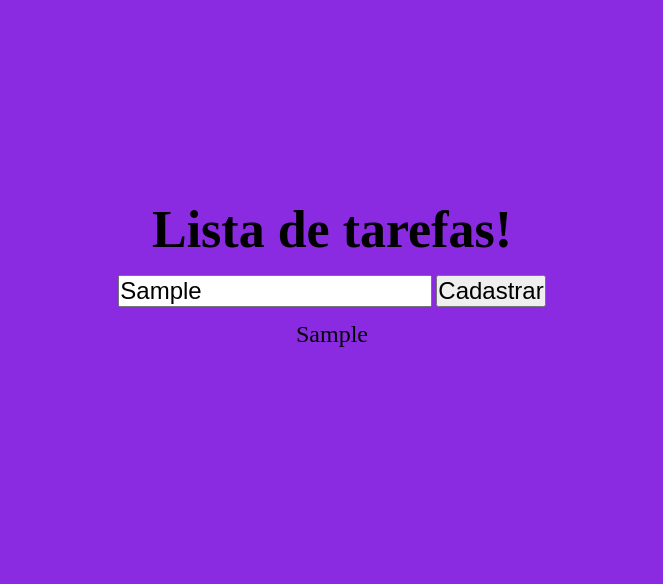
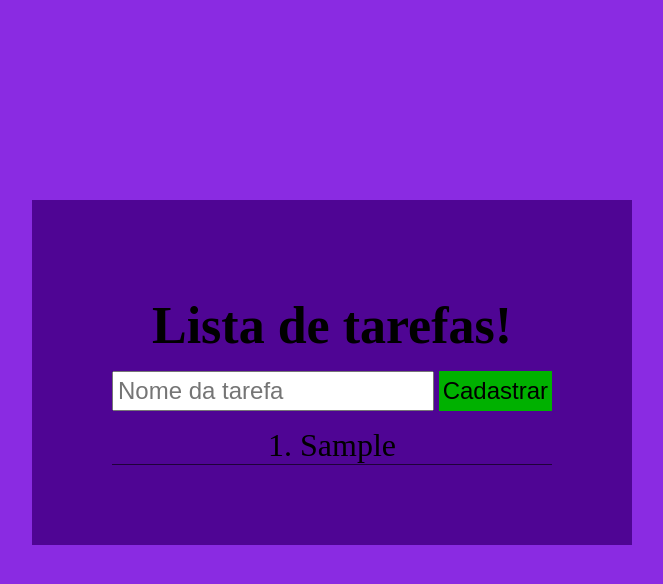
Before and after one commit to Luan-LopS/10---Desafio-04-JQuery, a plain HTML site: page index.html in a window 1280 px wide. Both pictures are taken after typing "Sample" into the empty fields and a click on the button "Cadastrar". Shown: the whole page, without its empty margins (308-971 px from the left). Drawn offline with nearby package versions, Linux system fonts and the light colour scheme.

Commit message:
finalizado

```diff
--- a/index.html
+++ b/index.html
@@ -14,7 +14,7 @@
                 Lista de tarefas!
             </h1>
         </header>
-        <form action="">
+        <form>
             <input type="text" id="" placeholder="Nome da tarefa">
             <button type="submit">Cadastrar</button>
         </form>
--- a/script.js
+++ b/script.js
@@ -2,10 +2,16 @@ $(document).ready(function(){
 
     $('form').on('submit',function(e){
         e.preventDefault()
-        const input = $('form input').val()
-        const novoLi = $(`<li>${input}</li>`)
+        const input = $('form input')
+        const novoLi = $(`<li>${input.val()}</li>`)
 
-        $(novoLi).appendTo('ol')
+        if(input.val()!==''){
+            novoLi.appendTo('ol')
+            $('form input').val('')
+        } else{
+            alert('Add tarefa')
+        }
+
     })
 
     $('ol').on('click','li',function(e){
--- a/style.css
+++ b/style.css
@@ -11,8 +11,11 @@ body{
 
 .container{
     margin: 200px auto;
+    max-width: 600px;
+    background-color: rgb(79, 5, 148);
+    padding: 80px;
+
 }
-
 
 header{
     margin: 16px 0;
@@ -20,16 +23,30 @@ header{
 }
 
 form{
-    margin: 14px;
+    margin-bottom: 16px;
+    display: flex;
+    justify-content: space-between;
 }
 
 form input, button{
     font-size: 24px;
+    padding: 4px;
+    outline: none;
+}
+
+
+form button{
+   cursor: pointer;
+   background-color: rgb(0, 177, 0);
+   border: none;
 }
 
 ol li{
-    font-size: 24px;
+    font-size: 32px;
     cursor: pointer;
+    border-bottom: 1px solid rgb(31, 2, 58);
+    margin-top: 12px;
+    list-style-position: inside;
 }
 
 .feito{
```
